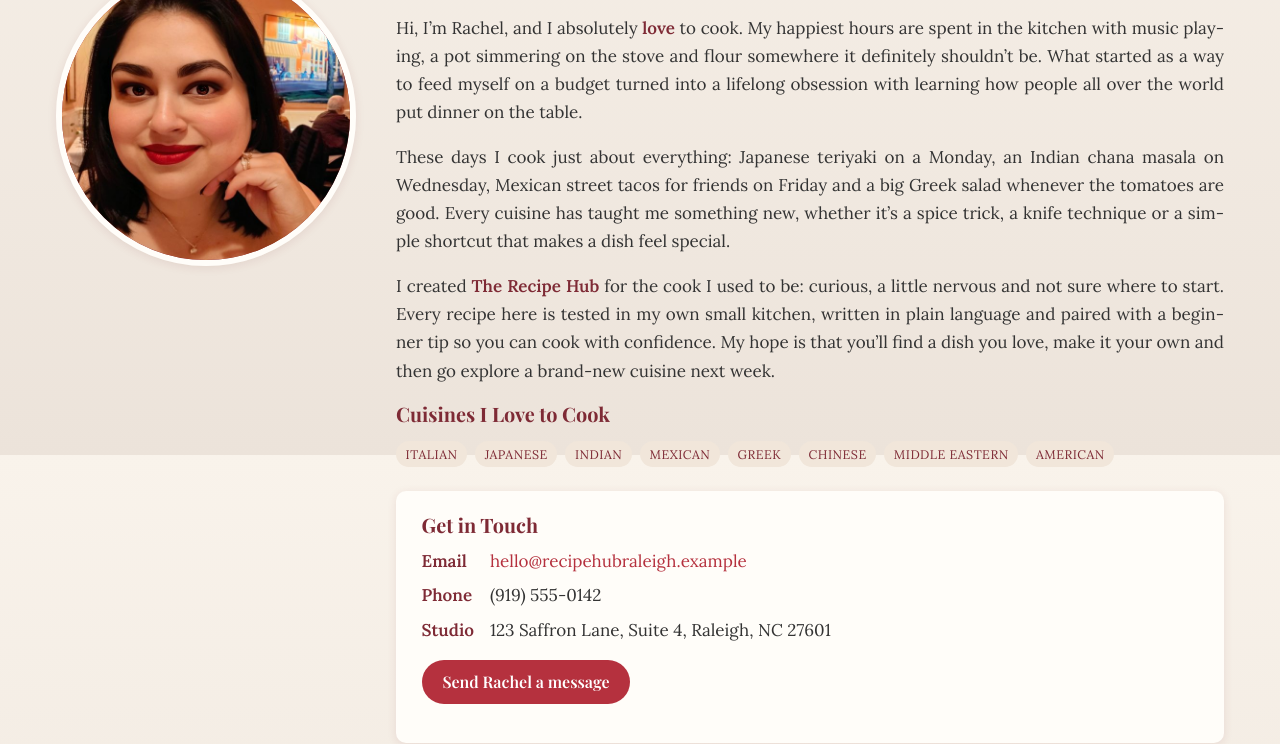
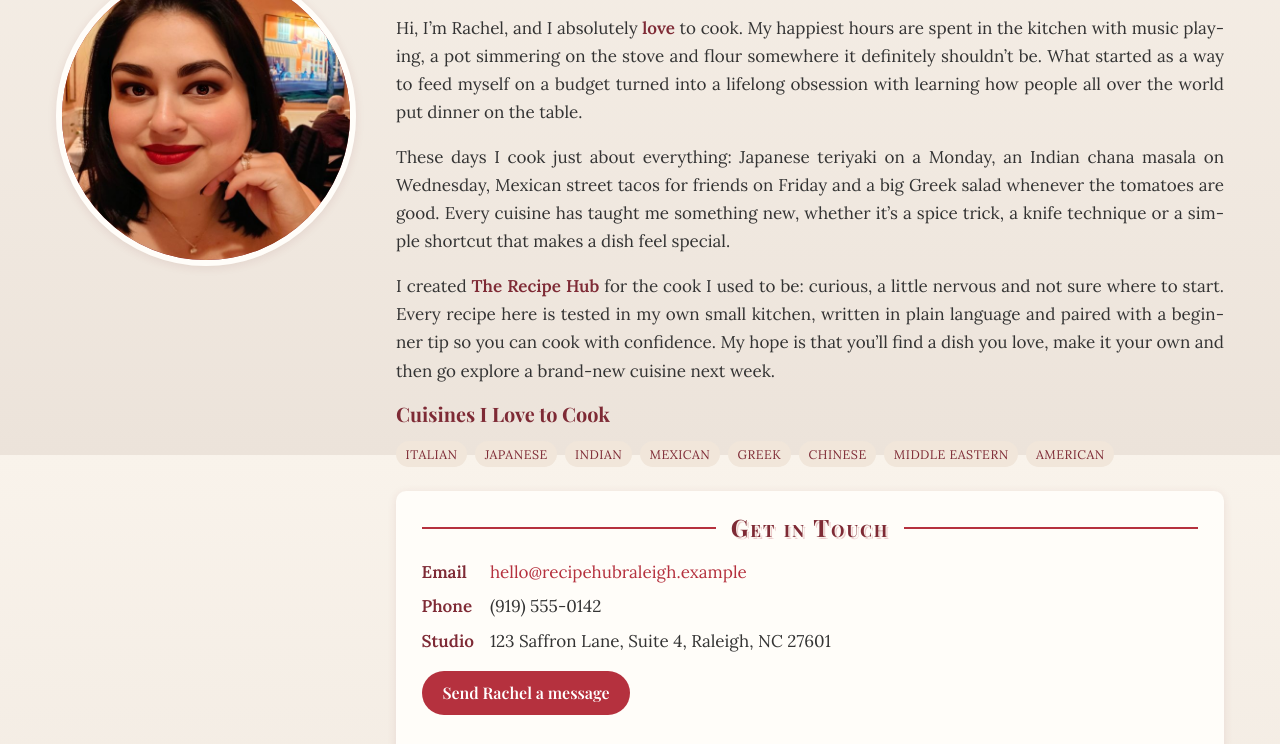
Before and after one commit to ra-mizer/CodePane, a plain HTML site: page Mock Site/about.html in a window 1280 px wide. Shown: the part 345-1089 px from the top of the page. Drawn offline with nearby package versions, Linux system fonts and the light colour scheme.

Commit message:
Style panel headings to match section headers

```diff
--- a/Mock Site/styles.css
+++ b/Mock Site/styles.css
@@ -159,8 +159,10 @@ main {
 .section-title { margin-bottom: 1.25rem; }
 .section-intro { max-width: 760px; }
 
-/* Smaller version of the site-name header style — used by every section header */
-.section-title {
+/* Smaller version of the site-name header style — used by every section header
+   and (smaller still) by the headings inside panels */
+.panel > h2, .panel > h3 { margin-bottom: 1rem; }
+.section-title, .panel > h2, .panel > h3 {
   font-size: clamp(1.5rem, 3vw, 2rem);
   font-weight: 700;
   font-variant: small-caps;
@@ -172,12 +174,18 @@ main {
   gap: 0.6em;
 }
 .section-title::before,
-.section-title::after {
+.section-title::after,
+.panel > h2::before, .panel > h2::after,
+.panel > h3::before, .panel > h3::after {
   content: "";
   flex: 1;
   min-width: 20px;
   height: 2px;
   background: var(--accent-mid);
+}
+.panel > h2, .panel > h3 {
+  font-size: clamp(1.25rem, 2.2vw, 1.5rem);
+  letter-spacing: 0.08em;
 }
 
 /* ---------- Dish "photo" placeholders ---------- */
```
